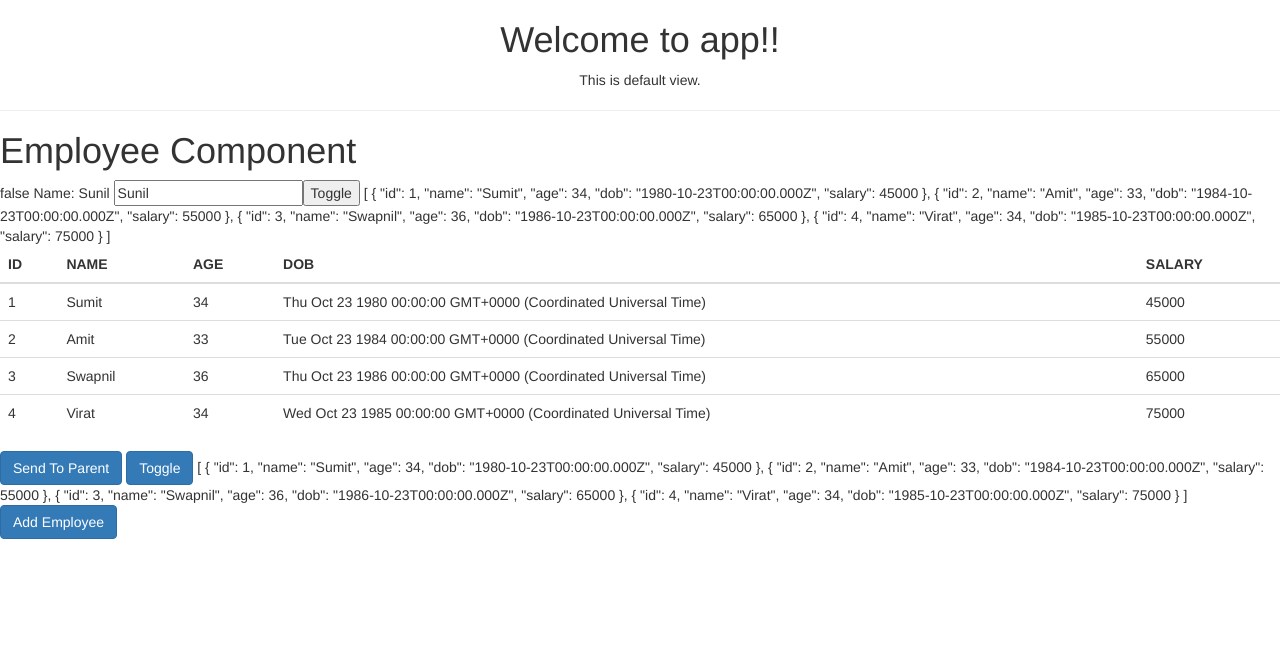
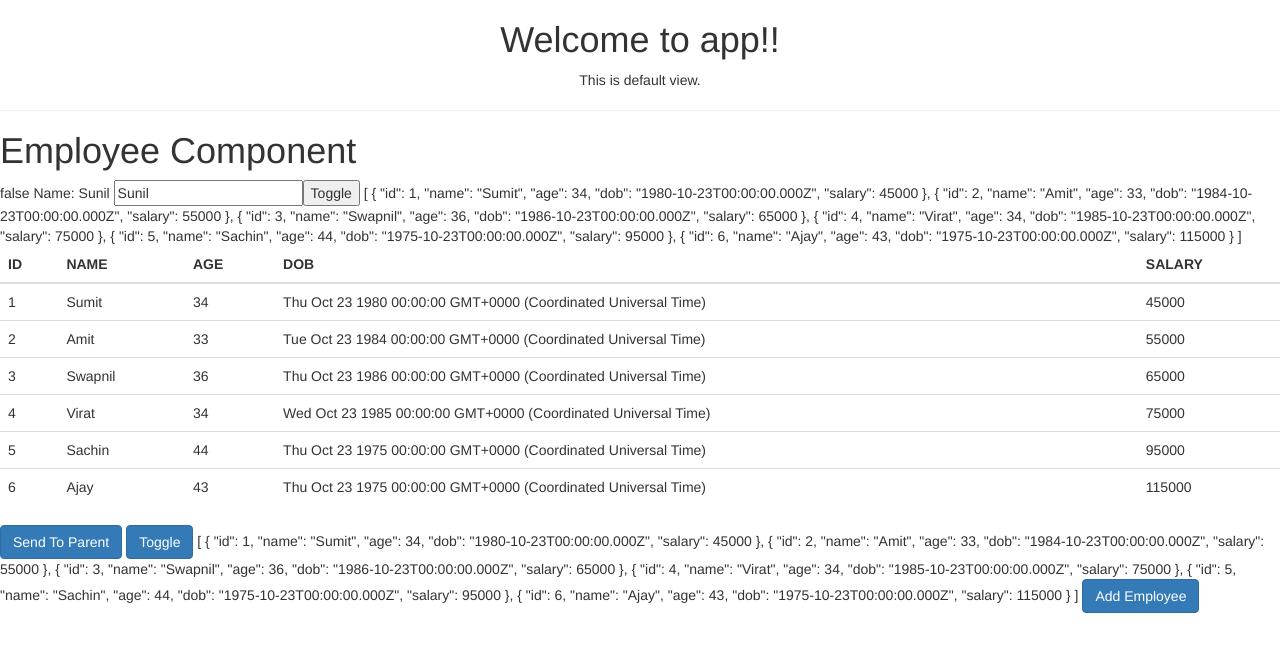
Before and after one commit to santoshyadav198613/EmployeeManagementApp-LIPS, an Angular app: page / in a window 1280 px wide. Shown: the top 652 px of the page. Built offline with nearby package versions, Linux system fonts and the light colour scheme.

Commit message:
Added new employee service

```diff
--- a/src/app/app.module.ts
+++ b/src/app/app.module.ts
@@ -6,6 +6,8 @@ import { EmployeeComponent } from './employee/employee.component';
 import { EmployeeListComponent } from './employee/employee-list/employee-list.component';
 import { DepartmentComponent } from './department/department.component';
 import { DepartmentDetailsComponent } from './department/department-details/depart-details.component';
+
+import { EmployeeNewService } from './service/employee/employee-new.service';
 
 import { EmployeeService } from './service/employee/employee.service';
 @NgModule({
@@ -19,7 +21,8 @@ import { EmployeeService } from './service/employee/employee.service';
   imports: [
     BrowserModule
   ],
-  providers: [EmployeeService],
+  // providers: [EmployeeService],
+  providers: [{ provide: EmployeeService, useClass: EmployeeNewService }],
   bootstrap: [AppComponent]
 })
 export class AppModule { }
--- /dev/null
+++ b/src/app/service/employee/employee-new.service.ts
@@ -0,0 +1,23 @@
+import { Injectable } from '@angular/core';
+
+import { EmployeeService } from './employee.service';
+
+@Injectable()
+export class EmployeeNewService extends EmployeeService {
+
+  constructor() {
+    super();
+   }
+
+  getEmployeeList() {
+    return  this.employeeList = [
+        { id: 1, name: 'Sumit', age: 34, dob: new Date('23-oct-1980'), salary: 45000 },
+        { id: 2, name: 'Amit', age: 33, dob: new Date('23-oct-1984'), salary: 55000 },
+        { id: 3, name: 'Swapnil', age: 36, dob: new Date('23-oct-1986'), salary: 65000 },
+        { id: 4, name: 'Virat', age: 34, dob: new Date('23-oct-1985'), salary: 75000 },
+        { id: 5, name: 'Sachin', age: 44, dob: new Date('23-oct-1975'), salary: 95000 },
+        { id: 6, name: 'Ajay', age: 43, dob: new Date('23-oct-1975'), salary: 115000 }
+      ]
+    }
+
+}
```
Also changed, not shown: 1 other file (tests, documents, lock files or other folders).
